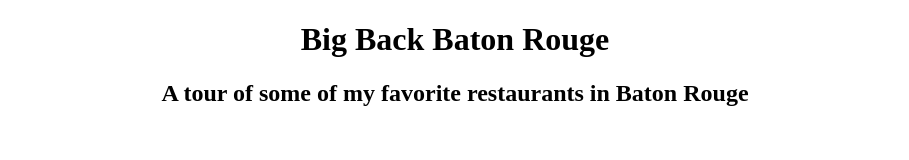
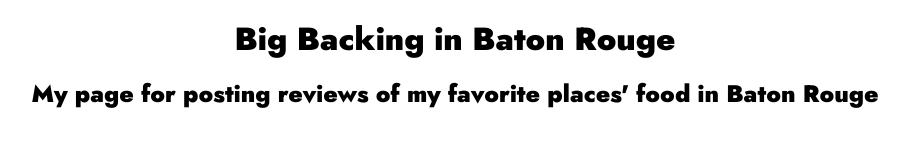
Before and after one commit to emi-reiners/FirstSiteMiniFoodBlog, a plain HTML site: page index.html in a window 1280 px wide. Shown: the whole page, without its empty margins (185-1094 px from the left). Drawn offline with Linux system fonts and the light colour scheme.

Commit message:
added fonts

```diff
--- a/css/main.css
+++ b/css/main.css
@@ -1,5 +1,6 @@
 /* Place CSS styles here */
 body{
   background-image: url('/Users/emilyreiners/Desktop/ht_bat_1.JPG');
+  font-family: "Jost", sans-serif;
 
 }
--- a/index.html
+++ b/index.html
@@ -28,8 +28,8 @@
 <body>
   <!-- Place your site's HTML here -->
    <center>
-    <h1> Big Back Baton Rouge </h1>
-    <h2> A tour of some of my favorite restaurants in Baton Rouge</h2>
+    <h1> Big Backing in Baton Rouge </h1>
+    <h2> My page for posting reviews of my favorite places' food in Baton Rouge</h2>
    <p> </p>
    </center>
 
```
